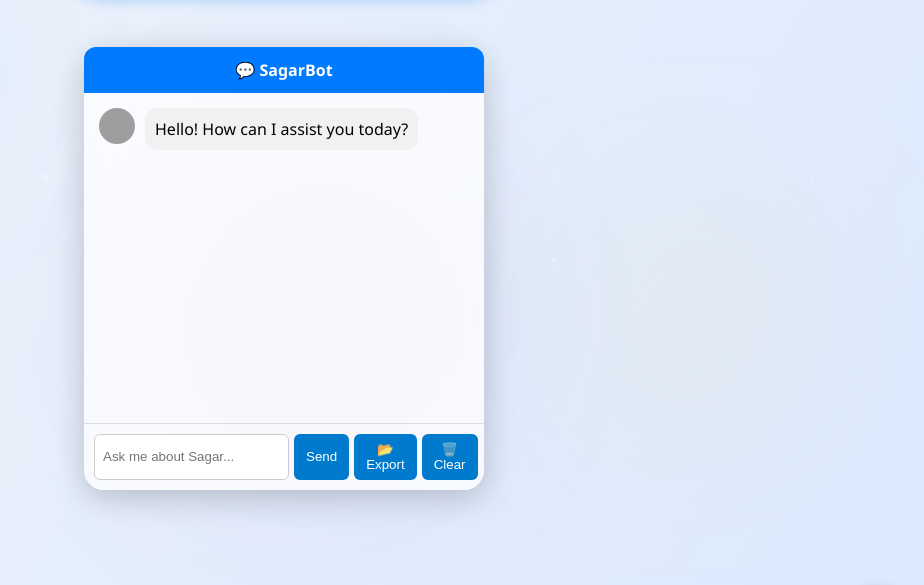
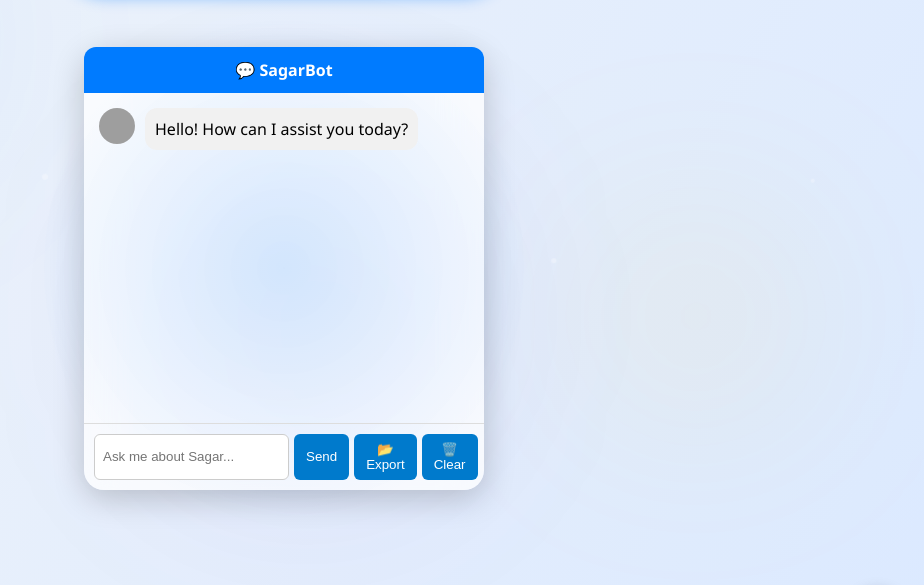
Before and after one commit to sgsagargera/know-sagar-chatbot, a website: page public/index.html in a window 1280 px wide. Shown: the part 139-724 px from the top of the page, without its empty margins (356-1280 px from the left). Drawn offline with Linux system fonts and the light colour scheme; grey boxes are pictures that could not be loaded.

Commit message:
Add files via upload

```diff
--- a/public/style.css
+++ b/public/style.css
@@ -299,3 +299,22 @@ body.dark-mode .chat-header {
   cursor: pointer;
 }
 .bulb-toggle:hover { transform: scale(1.1); }
+
+
+/* Spotlight glow behind chatbot */
+.chat-widget::before {
+  content: "";
+  position: absolute;
+  top: 50%;
+  left: 50%;
+  transform: translate(-50%, -50%);
+  width: 120%;
+  height: 120%;
+  background: radial-gradient(circle, rgba(0, 123, 255, 0.15), transparent 70%);
+  border-radius: 50%;
+  z-index: -1;
+  pointer-events: none;
+}
+body.dark-mode .chat-widget::before {
+  background: radial-gradient(circle, rgba(255, 255, 255, 0.08), transparent 70%);
+}
```
